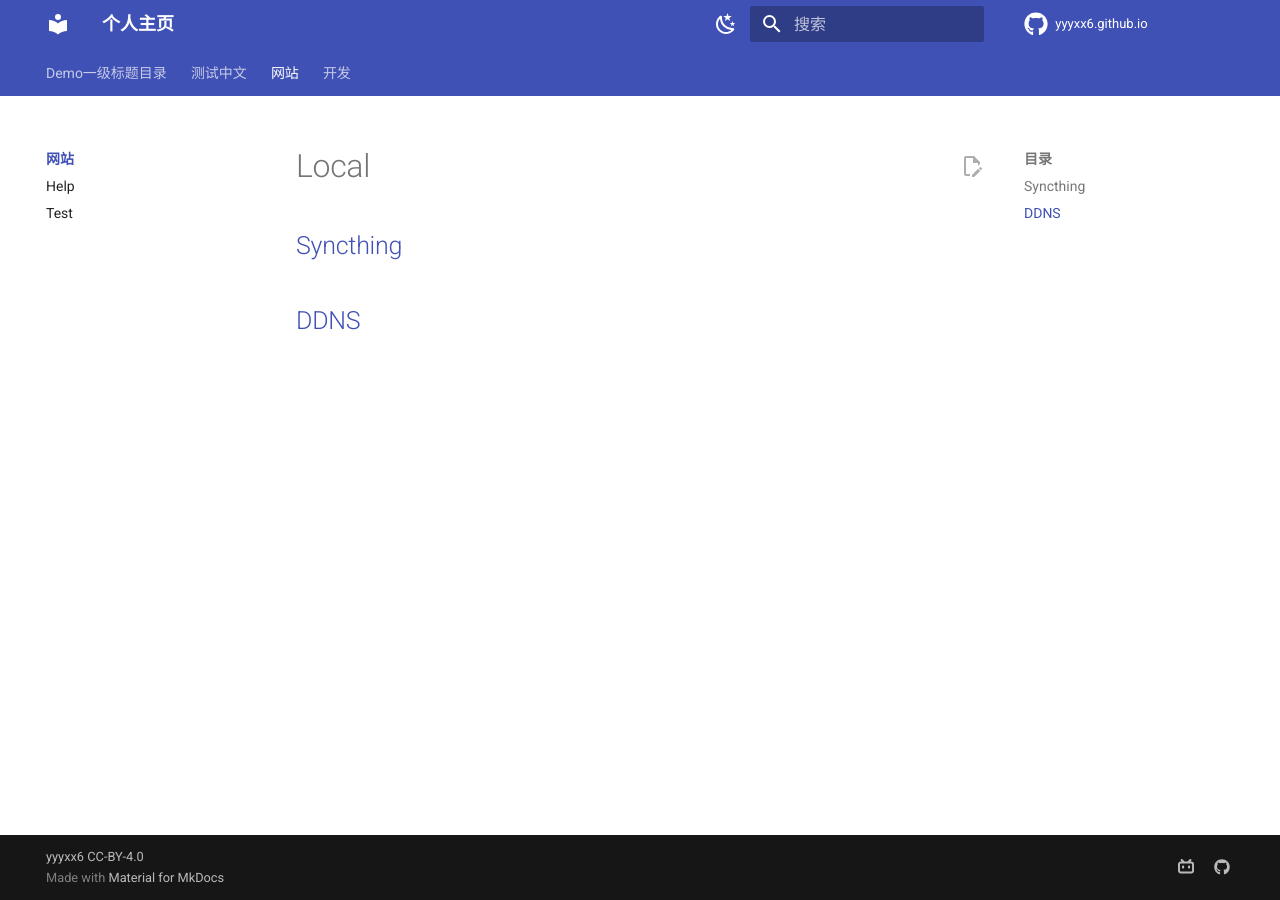
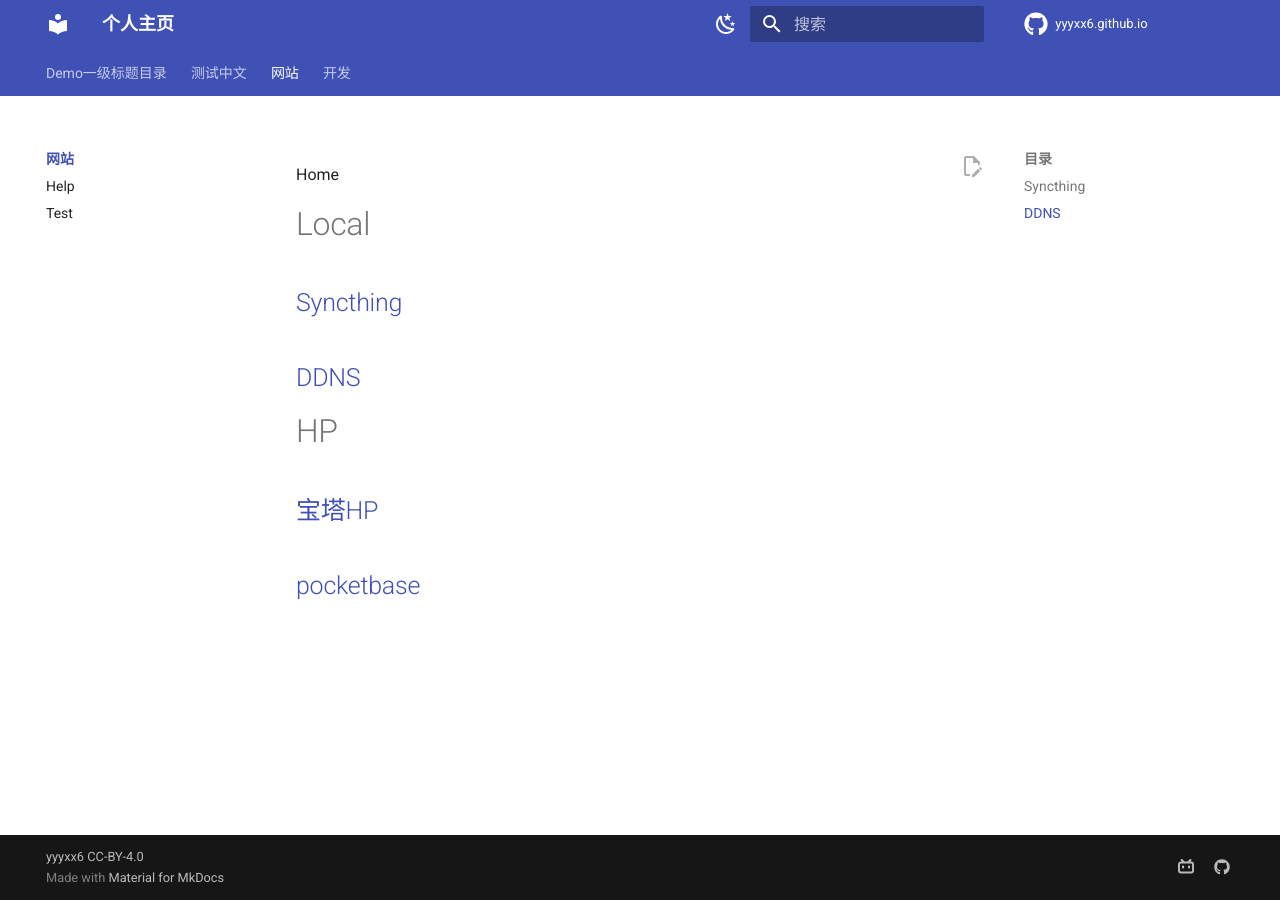
Before and after one commit to yyyxx6/yyyxx6.github.io, an MkDocs documentation site: the page built from docs/网站/index.md, in a window 1280 px wide. Built offline with MkDocs 1.6.1 and Material for MkDocs 9.7.7, drawn with Linux system fonts in a browser that asks for light colours; comment, search, counter and statistics services are not loaded.

Commit message:
Update index.md

```diff
--- a/docs/网站/index.md
+++ b/docs/网站/index.md
@@ -1,3 +1,10 @@
+Home
+
 # Local
 ## [Syncthing](http://127.0.0.1:8384/)
-## [DDNS](http://localhost:9876/)
+## [DDNS](http://127.0.0.1:9876/)
+
+
+# HP
+## [宝塔HP](http://140.143.120.197:3005/vOIqKstcFsd/)
+## [pocketbase](http://140.143.120.197:3008/_/)
```
